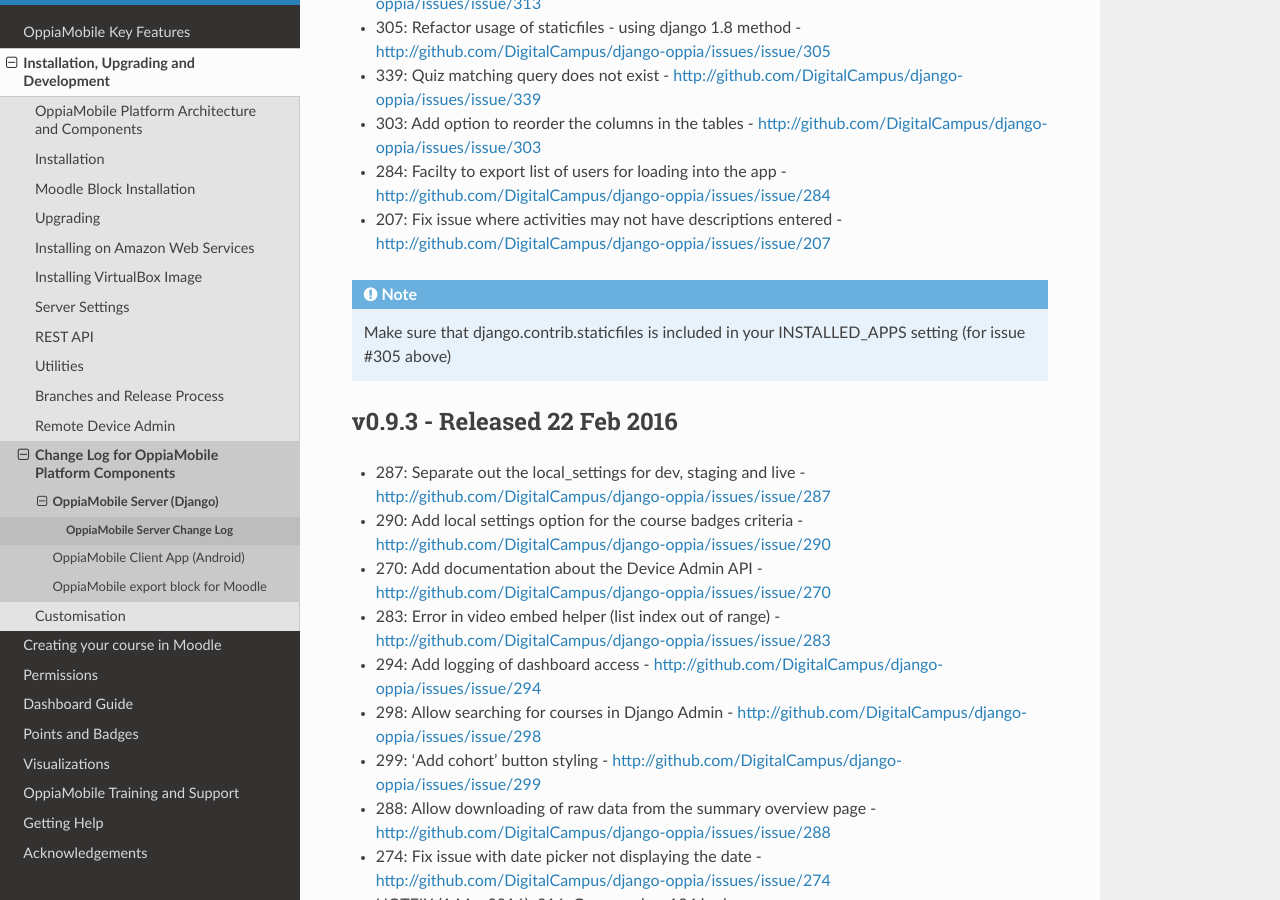
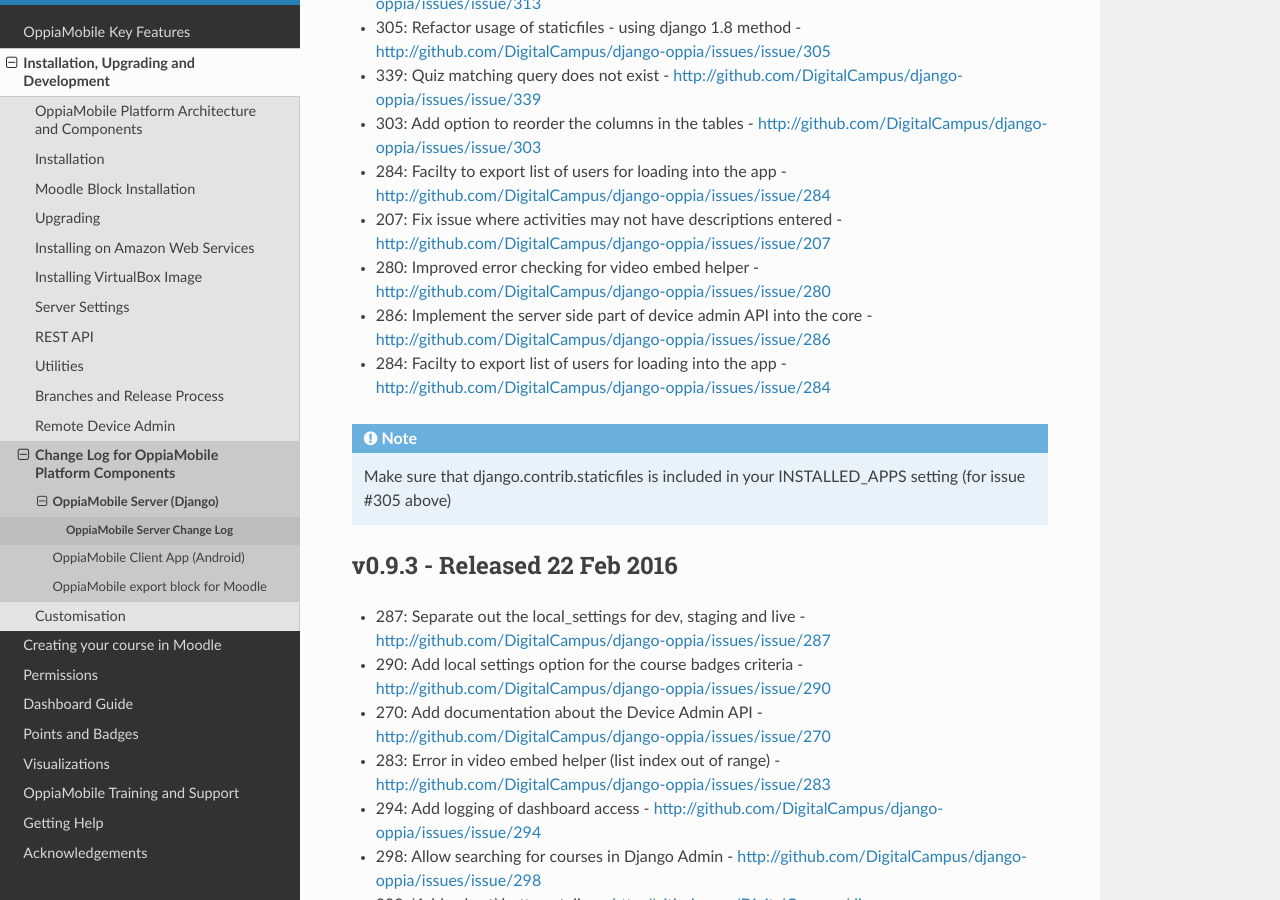
Before and after one commit to DigitalCampus/django-oppia, a Sphinx documentation site: the page built from docs/dev/changelog_server.rst, in a window 1280 px wide and 900 px high, scrolled down 488 px. Built offline with Sphinx 7.4.7 and the Read the Docs theme 2.0.0, drawn with Linux system fonts in a browser that asks for light colours; the version number is read from the project's files by our own code.

Commit message:
update docs

```diff
--- a/docs/dev/changelog_server.rst
+++ b/docs/dev/changelog_server.rst
@@ -17,6 +17,9 @@
 * 303: Add option to reorder the columns in the tables - http://github.com/DigitalCampus/django-oppia/issues/issue/303
 * 284: Facilty to export list of users for loading into the app - http://github.com/DigitalCampus/django-oppia/issues/issue/284
 * 207: Fix issue where activities may not have descriptions entered - http://github.com/DigitalCampus/django-oppia/issues/issue/207
+* 280: Improved error checking for video embed helper - http://github.com/DigitalCampus/django-oppia/issues/issue/280
+* 286: Implement the server side part of device admin API into the core - http://github.com/DigitalCampus/django-oppia/issues/issue/286
+* 284: Facilty to export list of users for loading into the app - http://github.com/DigitalCampus/django-oppia/issues/issue/284
 
 .. note::
  	Make sure that django.contrib.staticfiles is included in your INSTALLED_APPS setting (for issue #305 above)
```
